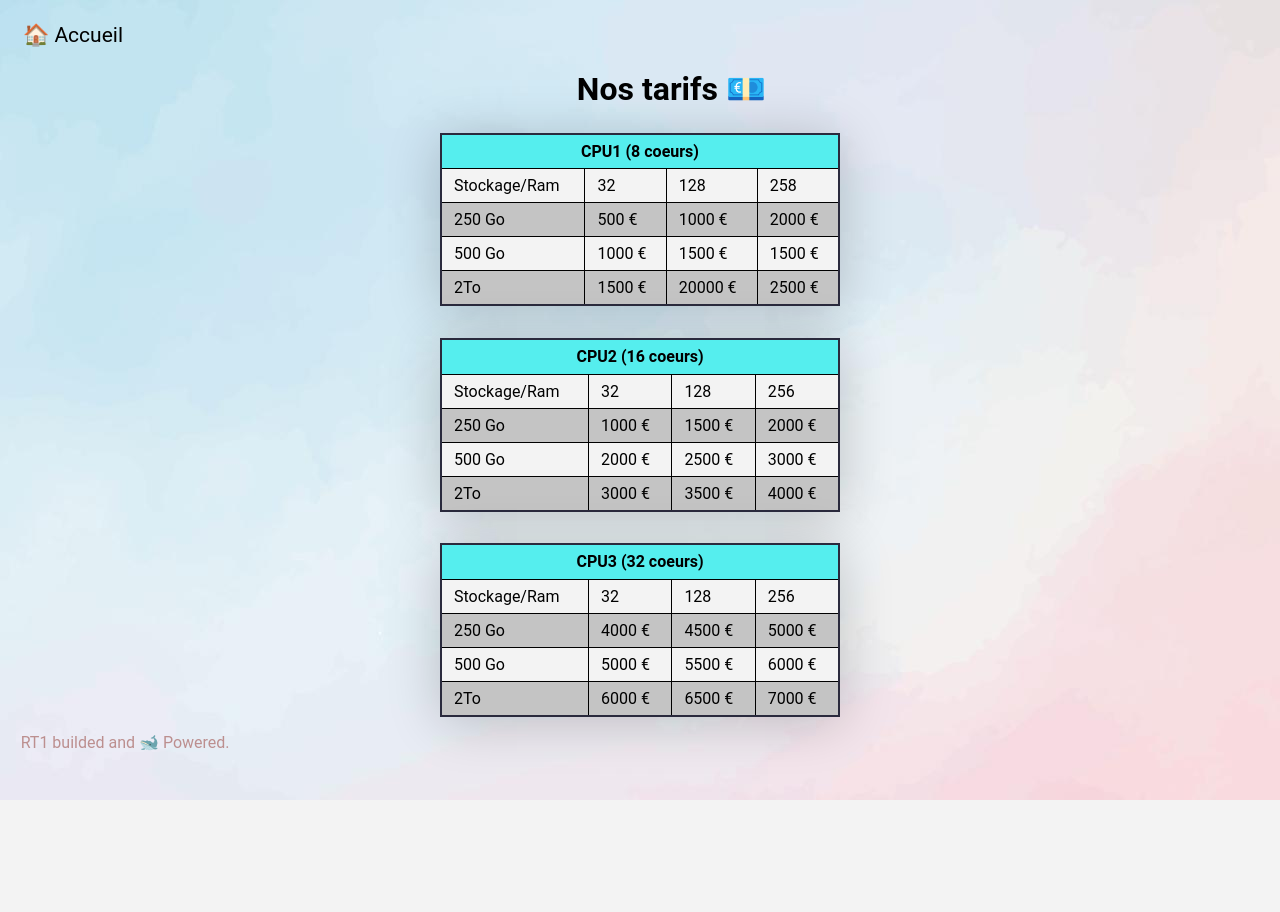
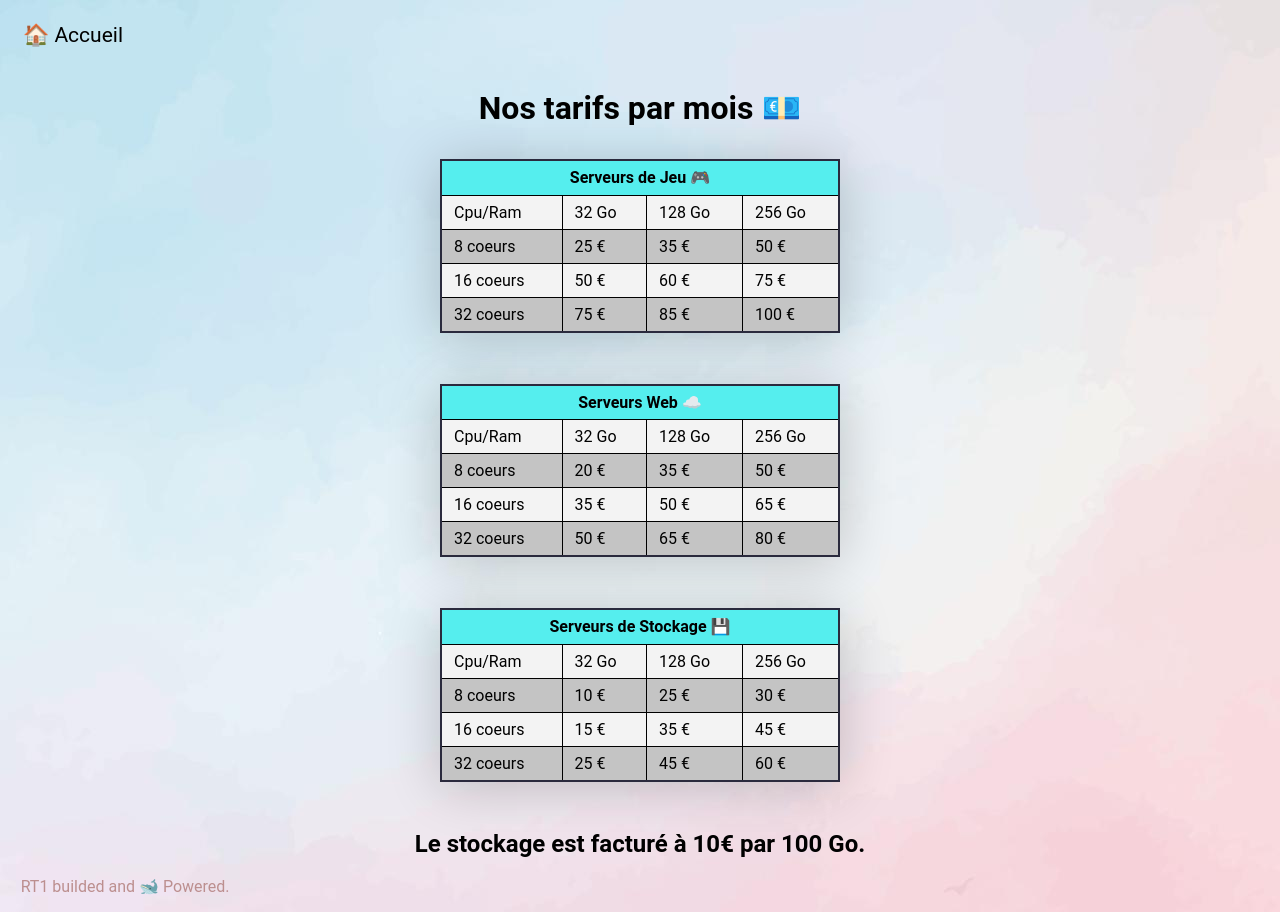
Before and after one commit to ElouanFiore/SAE23_FULOP_FIORE_MORETTI, a PHP site: page /tarifs.html in a window 1280 px wide. Before the commit the page ends 800 px from the top, so only its background shows below. Run offline with PHP 8.4, Linux system fonts and the light colour scheme.

Commit message:
corrections tarifs et présentations

```diff
--- a/site/css/tarifs.css
+++ b/site/css/tarifs.css
@@ -1,7 +1,7 @@
 table{
     width:auto;
     margin:0 auto;
-    margin-top:1%;
+    margin-top: 2em;
     font-family: 'Roboto', sans-serif;
     border-collapse: collapse;
     min-width: 400px;
@@ -23,11 +23,8 @@ body{
 
 
 #titre{
-    margin-bottom: 2%;
-    width:400px;
-    margin-right: 45%;
-    margin-left: 45%;
-    margin-top:1%;
+    margin-top: 1em;
+	text-align: center;
     font-family: 'Roboto', sans-serif;
 }
 
@@ -82,3 +79,8 @@ nav .onglets a:hover{
 html{
 	font-family: 'Roboto', sans-serif;
 }
+
+h2 {
+	margin-top: 2em;
+	text-align: center;
+}
--- a/site/tarifs.html
+++ b/site/tarifs.html
@@ -14,7 +14,7 @@
     </nav>
 
   <header>
-    <h1 id="titre">Nos tarifs &#128182</h1>
+    <h1 id="titre">Nos tarifs par mois &#128182</h1>
     </header>
 
 </head>
@@ -22,95 +22,95 @@
 <body>
 <table>
     <thead>
-        <th colspan="4">CPU1 (8 coeurs)</th>
+        <th colspan="4">Serveurs de Jeu &#127918</th>
     </thead>
     <tr>
-        <td>Stockage/Ram</td>
-        <td>32</td>
-        <td>128</td>
-        <td>258</td>
+        <td>Cpu/Ram</td>
+        <td>32 Go</td>
+        <td>128 Go</td>
+        <td>256 Go</td>
     </tr>
     <tr>
-        <td id="gris">250 Go</td>
-        <td id="gris">500 €</td>
-        <td id="gris">1000 €</td>
-        <td id="gris">2000 €</td>
+        <td id="gris">8 coeurs</td>
+        <td id="gris">25 €</td>
+        <td id="gris">35 €</td>
+        <td id="gris">50 €</td>
     </tr>
     <tr>
-        <td>500 Go</td>
-        <td>1000 €</td>
-        <td>1500 €</td>
-        <td>1500 €</td>
+        <td>16 coeurs</td>
+        <td>50 €</td>
+        <td>60 €</td>
+        <td>75 €</td>
     </tr>
     <tr>
-        <td id="gris">2To</td>
-        <td id="gris">1500 €</td>
-        <td id="gris">20000 €</td>
-        <td id="gris">2500 €</td>
+        <td id="gris">32 coeurs</td>
+        <td id="gris">75 €</td>
+        <td id="gris">85 €</td>
+        <td id="gris">100 €</td>
     </tr>
  </table>
  <br>
  <table>
     <thead>
-        <th colspan="4">CPU2 (16 coeurs)</th>
+        <th colspan="5">Serveurs Web ☁️</th>
     </thead>
     <tr>
-        <td>Stockage/Ram</td>
-        <td>32</td>
-        <td>128</td>
-        <td>256</td>
+        <td>Cpu/Ram</td>
+        <td>32 Go</td>
+        <td>128 Go</td>
+        <td>256 Go</td>
     </tr>
     <tr>
-        <td id="gris">250 Go</td>
-        <td id="gris">1000 €</td>
-        <td id="gris">1500 €</td>
-        <td id="gris">2000 €</td>
+        <td id="gris">8 coeurs</td>
+        <td id="gris">20 €</td>
+        <td id="gris">35 €</td>
+        <td id="gris">50 €</td>
     </tr>
     <tr>
-        <td>500 Go</td>
-        <td>2000 €</td>
-        <td>2500 €</td>
-        <td>3000 €</td>
+        <td>16 coeurs</td>
+        <td>35 €</td>
+        <td>50 €</td>
+        <td>65 €</td>
     </tr>
     <tr>
-        <td id="gris">2To</td>
-        <td id="gris">3000 €</td>
-        <td id="gris">3500 €</td>
-        <td id="gris">4000 €</td>
+        <td id="gris">32 coeurs</td>
+        <td id="gris">50 €</td>
+        <td id="gris">65 €</td>
+        <td id="gris">80 €</td>
     </tr>
  </table>
  <br>
  <table>
     <thead>
-        <th colspan="4">CPU3 (32 coeurs)</th>
+        <th colspan="4">Serveurs de Stockage &#128190</th>
     </thead>
     <tr>
-        <td>Stockage/Ram</td>
-        <td>32</td>
-        <td>128</td>
-        <td>256</td>
+        <td>Cpu/Ram</td>
+        <td>32 Go</td>
+        <td>128 Go</td>
+        <td>256 Go</td>
     </tr>
     <tr>
-        <td id="gris">250 Go</td>
-        <td id="gris">4000 €</td>
-        <td id="gris">4500 €</td>
-        <td id="gris">5000 €</td>
+        <td id="gris">8 coeurs</td>
+        <td id="gris">10 €</td>
+        <td id="gris">25 €</td>
+        <td id="gris">30 €</td>
     </tr>
     <tr>
-        <td>500 Go</td>
-        <td>5000 €</td>
-        <td>5500 €</td>
-        <td>6000 €</td>
+        <td>16 coeurs</td>
+        <td>15 €</td>
+        <td>35 €</td>
+        <td>45 €</td>
     </tr>
     <tr>
-        <td id="gris">2To</td>
-        <td id="gris">6000 €</td>
-        <td id="gris">6500 €</td>
-        <td id="gris">7000 €</td>
+        <td id="gris">32 coeurs</td>
+        <td id="gris">25 €</td>
+        <td id="gris">45 €</td>
+        <td id="gris">60 €</td>
     </tr>
  </table>
-
-    <p>RT1 builded and &#128011 Powered.</p>
+ <h2>Le stockage est facturé à 10€ par 100 Go. </h2>
+ <p>RT1 builded and &#128011 Powered.</p>
 
 </body>
 
```
Also changed, not shown: site/presentation.html (+2 -18 lines), site/images/fake1.png (deleted), site/images/fake2.png (deleted).
